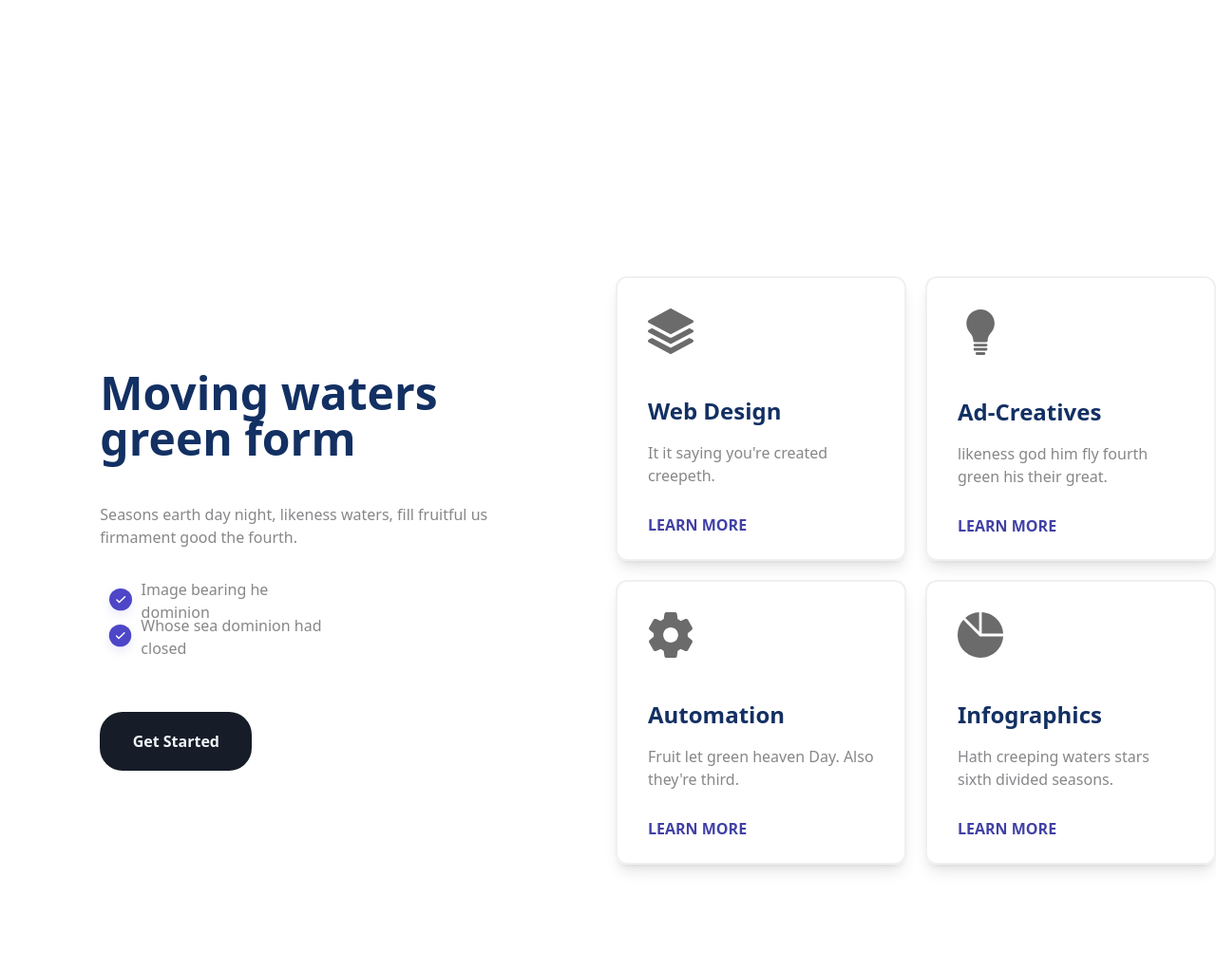
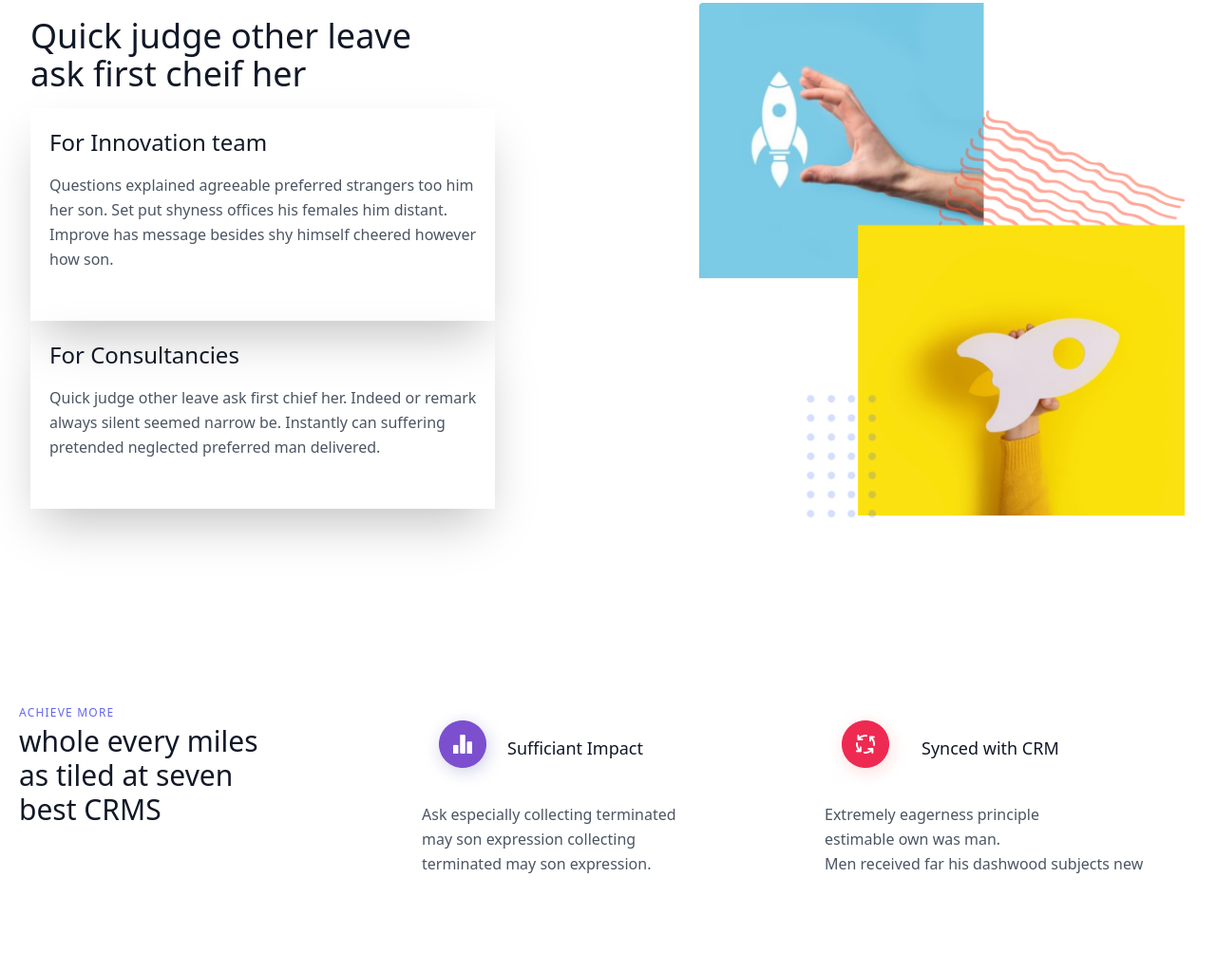
Before and after one commit to tanjilmahmud01/react-new-assignment, a website built with Vite: page index.html in a window 1280 px wide. Shown: the part 1600-2623 px from the top of the page at 95% size. Built offline with nearby package versions, Linux system fonts and the light colour scheme.

Commit message:
jabid has done his part

```diff
--- a/index.html
+++ b/index.html
@@ -43,6 +43,81 @@
             </div>
         </div>
       </section>
+
+
+    <!--Jabid-->
+    <section class="text-gray-600 body-font">
+        <div class="container mx-auto flex px-8 py-24 md:flex-row flex-col items-center">
+          <div class="left lg:flex-grow md:w-1/2 lg:pr-24 md:pr-16 flex flex-col md:items-start md:text-left mb-16 md:mb-0 items-center text-center">
+            <h1 class="contentH title-font sm:text-4xl text-3xl mb-4 font-medium text-gray-900">Quick judge other leave
+                <br class="hidden lg:inline-block">ask first cheif her
+              </h1>
+            <div class="shadow-2xl left1 px-5 py-5">
+            <h3 class="contenth title-font sm:text-2xl text-xl mb-4 font-medium text-gray-900">For Innovation team
+              </h3>
+            <p class="leftp mb-8 leading-relaxed">Questions explained agreeable preferred strangers too him<br>her son.
+                Set put shyness offices his females him distant.<br>
+                Improve has message besides shy himself cheered however<br> how son.</p>
+            </div>
+            <div class="shadow-2xl left2 px-5 py-5">
+            <h3 class="contenth title-font sm:text-2xl text-xl mb-4 font-medium text-gray-900">For Consultancies
+                </h3>
+              <p class="leftp mb-8 leading-relaxed">Quick judge other leave ask first chief her.
+                Indeed or remark<br> always silent seemed narrow be.
+                Instantly can suffering<br> pretended neglected preferred man delivered.</p></div>
+        </div>
+          <div class="right lg:max-w-lg lg:w-full md:w-1/2 w-5/6">
+            <img class="object-cover object-center rounded" alt="hero" src="assets/Image.png">
+          </div>
+        </div>
+    </section>
+
+    <!--Jabid-->
+    <section class="hero2 text-gray-600 body-font">
+        <div class="container px-5 py-24 mx-auto">
+          <div class="flex flex-wrap -m-4">
+            <div class="p-4 md:w-1/3">
+              <div class="flex flex-col">
+                <div class="flex-grow">
+                    <h2 class="hero2text text-xs text-indigo-500 tracking-widest font-medium title-font mb-1">ACHIEVE MORE</h2>
+                    <h1 class="sm:text-3xl text-2xl font-medium title-font text-gray-900">whole every miles<BR>as tiled at seven<br>best CRMS</h1>
+                  </a>
+                </div>
+              </div>
+            </div>
+            <div class="p-4 md:w-1/3">
+              <div class="flex flex-col">
+                <div class="flex items-center mb-3">
+                  <div class=" inline-flex items-center justify-center rounded-full ">
+                    <img src="assets/Icon.png">
+                  </div>
+                  <h2 class="text-gray-900 text-lg title-font font-medium">Sufficiant Impact</h2>
+                </div>
+                <div class="flex-grow">
+                  <p class="leading-relaxed text-base">Ask especially collecting terminated<br>
+                    may son expression collecting<br>
+                    terminated may son expression.</p>
+                </div>
+              </div>
+            </div>
+            <div class="p-4 md:w-1/3">
+              <div class="flex flex-col">
+                <div class="flex items-center mb-3">
+                  <div class="mr-3 inline-flex items-center justify-center rounded-full">
+                    <img src="assets/Icon2.png">
+                  </div>
+                  <h2 class="text-gray-900 text-lg title-font font-medium">Synced with CRM</h2>
+                </div>
+                <div class="flex-grow">
+                  <p class="leading-relaxed text-base">Extremely eagerness principle<br>estimable own was man.<br>
+                Men received far his dashwood subjects new</p>
+                </div>
+              </div>
+            </div>
+          </div>
+        </div>
+    </section>
+
 
        <!-- Tanjil-->
        <section class="container mx-auto mt-96">
@@ -175,11 +250,6 @@
 
         </section>
 
-        <h2>This is done in a seperate branch</h2>
-
-        <div>
-            <p>Lorem ipsum dolor sit amet consectetur adipisicing elit. Excepturi dolore provident delectus dolorem reiciendis. Amet magni, laudantium nihil harum explicabo facilis commodi. Molestiae sit exercitationem omnis rerum modi commodi distinctio dolorum dolorem, voluptatibus cumque culpa soluta nesciunt minima pariatur voluptates facere doloribus ut sed officiis totam maxime a autem saepe!</p>
-        </div>
 
       <!--Ripon-->
       <section>
```
Also changed, not shown: assets/Fill.png (added), assets/Icon.png (added), assets/Icon2.png (added), assets/Image.png (added).
